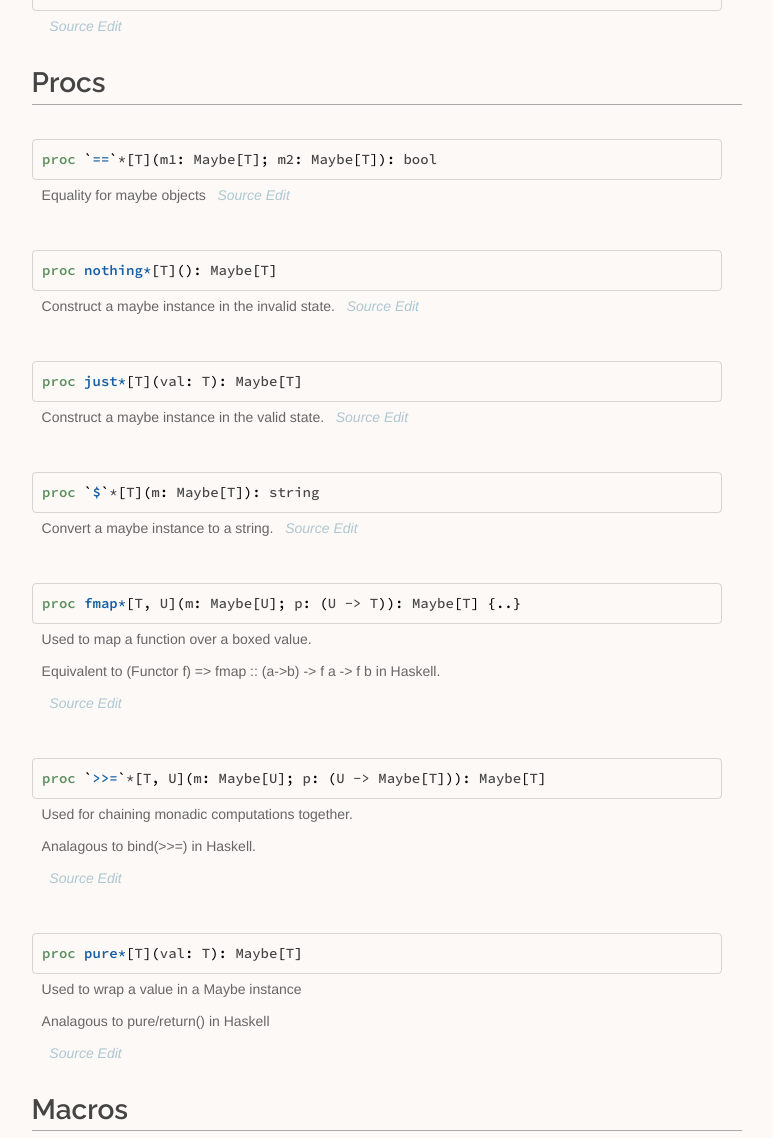
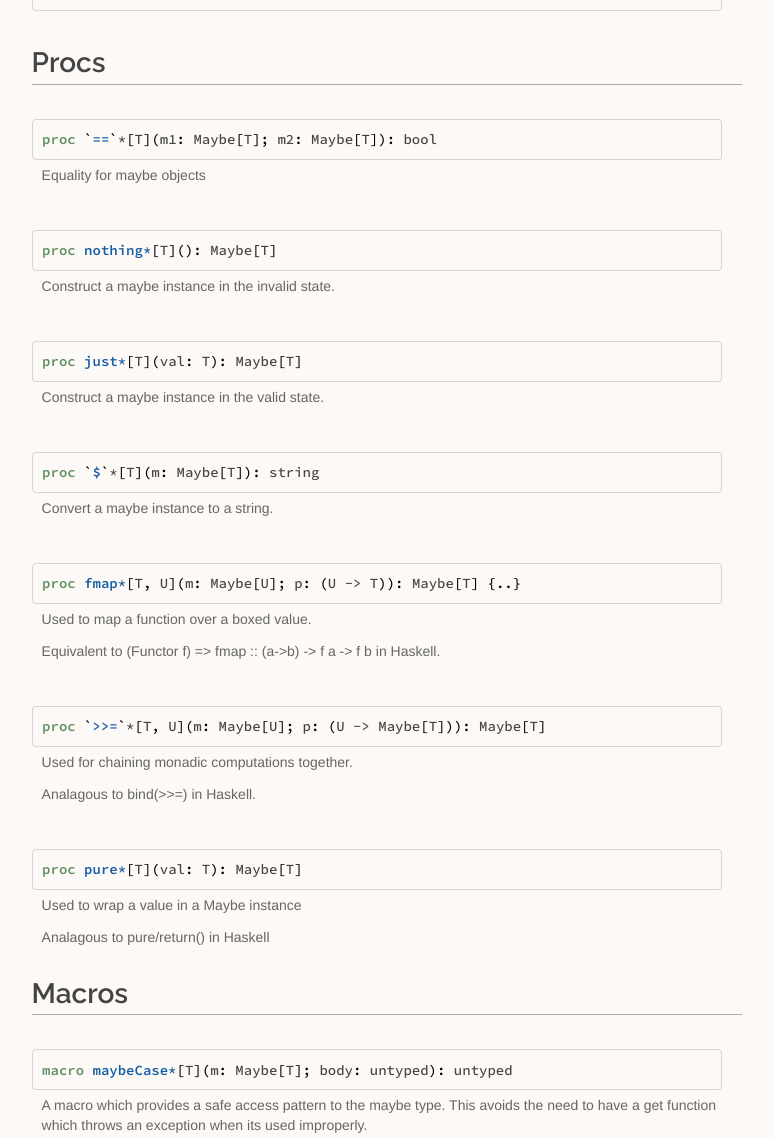
Before and after one commit to superfunc/maybe, a plain HTML site: page docs/index.html in a window 1280 px wide. Shown: the part 465-1603 px from the top of the page, without its empty margins (378-1151 px from the left). Drawn offline with Linux system fonts and the light colour scheme; a script that the page names is missing.

Commit message:
Update docs for nim 0.17.2

```diff
--- a/docs/index.html
+++ b/docs/index.html
@@ -1277,10 +1277,6 @@ function main() {
   </pre></dt>
 <dd>
 
-&nbsp;&nbsp;<a
-href="/tree/master/maybe.nim#L14"
-class="link-seesrc" target="_blank">Source</a>
-<a href="/edit/devel/maybe.nim#L14" class="link-seesrc" target="_blank" >Edit</a>
 
 </dd>
 
@@ -1291,37 +1287,21 @@ class="link-seesrc" target="_blank">Source</a>
 <dt id="=="><a name="==,Maybe[T],Maybe[T]"></a><pre><span class="Keyword">proc</span> <span class="Other">`</span><span class="Operator">==</span><span class="Other">`</span><span class="Operator">*</span><span class="Other">[</span><span class="Identifier">T</span><span class="Other">]</span><span class="Other">(</span><span class="Identifier">m1</span><span class="Other">:</span> <span class="Identifier">Maybe</span><span class="Other">[</span><span class="Identifier">T</span><span class="Other">]</span><span class="Other">;</span> <span class="Identifier">m2</span><span class="Other">:</span> <span class="Identifier">Maybe</span><span class="Other">[</span><span class="Identifier">T</span><span class="Other">]</span><span class="Other">)</span><span class="Other">:</span> <span class="Identifier">bool</span></pre></dt>
 <dd>
 Equality for maybe objects
-&nbsp;&nbsp;<a
-href="/tree/master/maybe.nim#L19"
-class="link-seesrc" target="_blank">Source</a>
-<a href="/edit/devel/maybe.nim#L19" class="link-seesrc" target="_blank" >Edit</a>
 
 </dd>
 <dt id="nothing"><a name="nothing,"></a><pre><span class="Keyword">proc</span> <span class="Identifier">nothing</span><span class="Operator">*</span><span class="Other">[</span><span class="Identifier">T</span><span class="Other">]</span><span class="Other">(</span><span class="Other">)</span><span class="Other">:</span> <span class="Identifier">Maybe</span><span class="Other">[</span><span class="Identifier">T</span><span class="Other">]</span></pre></dt>
 <dd>
 Construct a maybe instance in the invalid state.
-&nbsp;&nbsp;<a
-href="/tree/master/maybe.nim#L28"
-class="link-seesrc" target="_blank">Source</a>
-<a href="/edit/devel/maybe.nim#L28" class="link-seesrc" target="_blank" >Edit</a>
 
 </dd>
 <dt id="just"><a name="just,T"></a><pre><span class="Keyword">proc</span> <span class="Identifier">just</span><span class="Operator">*</span><span class="Other">[</span><span class="Identifier">T</span><span class="Other">]</span><span class="Other">(</span><span class="Identifier">val</span><span class="Other">:</span> <span class="Identifier">T</span><span class="Other">)</span><span class="Other">:</span> <span class="Identifier">Maybe</span><span class="Other">[</span><span class="Identifier">T</span><span class="Other">]</span></pre></dt>
 <dd>
 Construct a maybe instance in the valid state.
-&nbsp;&nbsp;<a
-href="/tree/master/maybe.nim#L32"
-class="link-seesrc" target="_blank">Source</a>
-<a href="/edit/devel/maybe.nim#L32" class="link-seesrc" target="_blank" >Edit</a>
 
 </dd>
 <dt id="$"><a name="$,Maybe[T]"></a><pre><span class="Keyword">proc</span> <span class="Other">`</span><span class="Operator">$</span><span class="Other">`</span><span class="Operator">*</span><span class="Other">[</span><span class="Identifier">T</span><span class="Other">]</span><span class="Other">(</span><span class="Identifier">m</span><span class="Other">:</span> <span class="Identifier">Maybe</span><span class="Other">[</span><span class="Identifier">T</span><span class="Other">]</span><span class="Other">)</span><span class="Other">:</span> <span class="Identifier">string</span></pre></dt>
 <dd>
 Convert a maybe instance to a string.
-&nbsp;&nbsp;<a
-href="/tree/master/maybe.nim#L90"
-class="link-seesrc" target="_blank">Source</a>
-<a href="/edit/devel/maybe.nim#L90" class="link-seesrc" target="_blank" >Edit</a>
 
 </dd>
 <dt id="fmap"><a name="fmap,Maybe[U],"></a><pre><span class="Keyword">proc</span> <span class="Identifier">fmap</span><span class="Operator">*</span><span class="Other">[</span><span class="Identifier">T</span><span class="Other">,</span> <span class="Identifier">U</span><span class="Other">]</span><span class="Other">(</span><span class="Identifier">m</span><span class="Other">:</span> <span class="Identifier">Maybe</span><span class="Other">[</span><span class="Identifier">U</span><span class="Other">]</span><span class="Other">;</span> <span class="Identifier">p</span><span class="Other">:</span> <span class="Other">(</span><span class="Identifier">U</span> <span class="Operator">-&gt;</span> <span class="Identifier">T</span><span class="Other">)</span><span class="Other">)</span><span class="Other">:</span> <span class="Identifier">Maybe</span><span class="Other">[</span><span class="Identifier">T</span><span class="Other">]</span> <span class="Other pragmabegin">{.</span><div class="pragma"><span class="Identifier">procvar</span></div><span class="Other pragmaend">.}</span></pre></dt>
@@ -1329,10 +1309,6 @@ class="link-seesrc" target="_blank">Source</a>
 <p>Used to map a function over a boxed value.</p>
 <p>Equivalent to (Functor f) =&gt; fmap :: (a-&gt;b) -&gt; f a -&gt; f b in Haskell.</p>
 
-&nbsp;&nbsp;<a
-href="/tree/master/maybe.nim#L97"
-class="link-seesrc" target="_blank">Source</a>
-<a href="/edit/devel/maybe.nim#L97" class="link-seesrc" target="_blank" >Edit</a>
 
 </dd>
 <dt id=">>="><a name=">>=,Maybe[U],"></a><pre><span class="Keyword">proc</span> <span class="Other">`</span><span class="Operator">&gt;&gt;=</span><span class="Other">`</span><span class="Operator">*</span><span class="Other">[</span><span class="Identifier">T</span><span class="Other">,</span> <span class="Identifier">U</span><span class="Other">]</span><span class="Other">(</span><span class="Identifier">m</span><span class="Other">:</span> <span class="Identifier">Maybe</span><span class="Other">[</span><span class="Identifier">U</span><span class="Other">]</span><span class="Other">;</span> <span class="Identifier">p</span><span class="Other">:</span> <span class="Other">(</span><span class="Identifier">U</span> <span class="Operator">-&gt;</span> <span class="Identifier">Maybe</span><span class="Other">[</span><span class="Identifier">T</span><span class="Other">]</span><span class="Other">)</span><span class="Other">)</span><span class="Other">:</span> <span class="Identifier">Maybe</span><span class="Other">[</span><span class="Identifier">T</span><span class="Other">]</span></pre></dt>
@@ -1340,10 +1316,6 @@ class="link-seesrc" target="_blank">Source</a>
 <p>Used for chaining monadic computations together.</p>
 <p>Analagous to bind(&gt;&gt;=) in Haskell.</p>
 
-&nbsp;&nbsp;<a
-href="/tree/master/maybe.nim#L106"
-class="link-seesrc" target="_blank">Source</a>
-<a href="/edit/devel/maybe.nim#L106" class="link-seesrc" target="_blank" >Edit</a>
 
 </dd>
 <dt id="pure"><a name="pure,T"></a><pre><span class="Keyword">proc</span> <span class="Identifier">pure</span><span class="Operator">*</span><span class="Other">[</span><span class="Identifier">T</span><span class="Other">]</span><span class="Other">(</span><span class="Identifier">val</span><span class="Other">:</span> <span class="Identifier">T</span><span class="Other">)</span><span class="Other">:</span> <span class="Identifier">Maybe</span><span class="Other">[</span><span class="Identifier">T</span><span class="Other">]</span></pre></dt>
@@ -1351,10 +1323,6 @@ class="link-seesrc" target="_blank">Source</a>
 <p>Used to wrap a value in a Maybe instance</p>
 <p>Analagous to pure/return() in Haskell</p>
 
-&nbsp;&nbsp;<a
-href="/tree/master/maybe.nim#L115"
-class="link-seesrc" target="_blank">Source</a>
-<a href="/edit/devel/maybe.nim#L115" class="link-seesrc" target="_blank" >Edit</a>
 
 </dd>
 
@@ -1381,10 +1349,6 @@ class="link-seesrc" target="_blank">Source</a>
 <dd>eval expr2</dd>
 </dl>
 
-&nbsp;&nbsp;<a
-href="/tree/master/maybe.nim#L36"
-class="link-seesrc" target="_blank">Source</a>
-<a href="/edit/devel/maybe.nim#L36" class="link-seesrc" target="_blank" >Edit</a>
 
 </dd>
 
```
Also changed, not shown: 1 other file.
